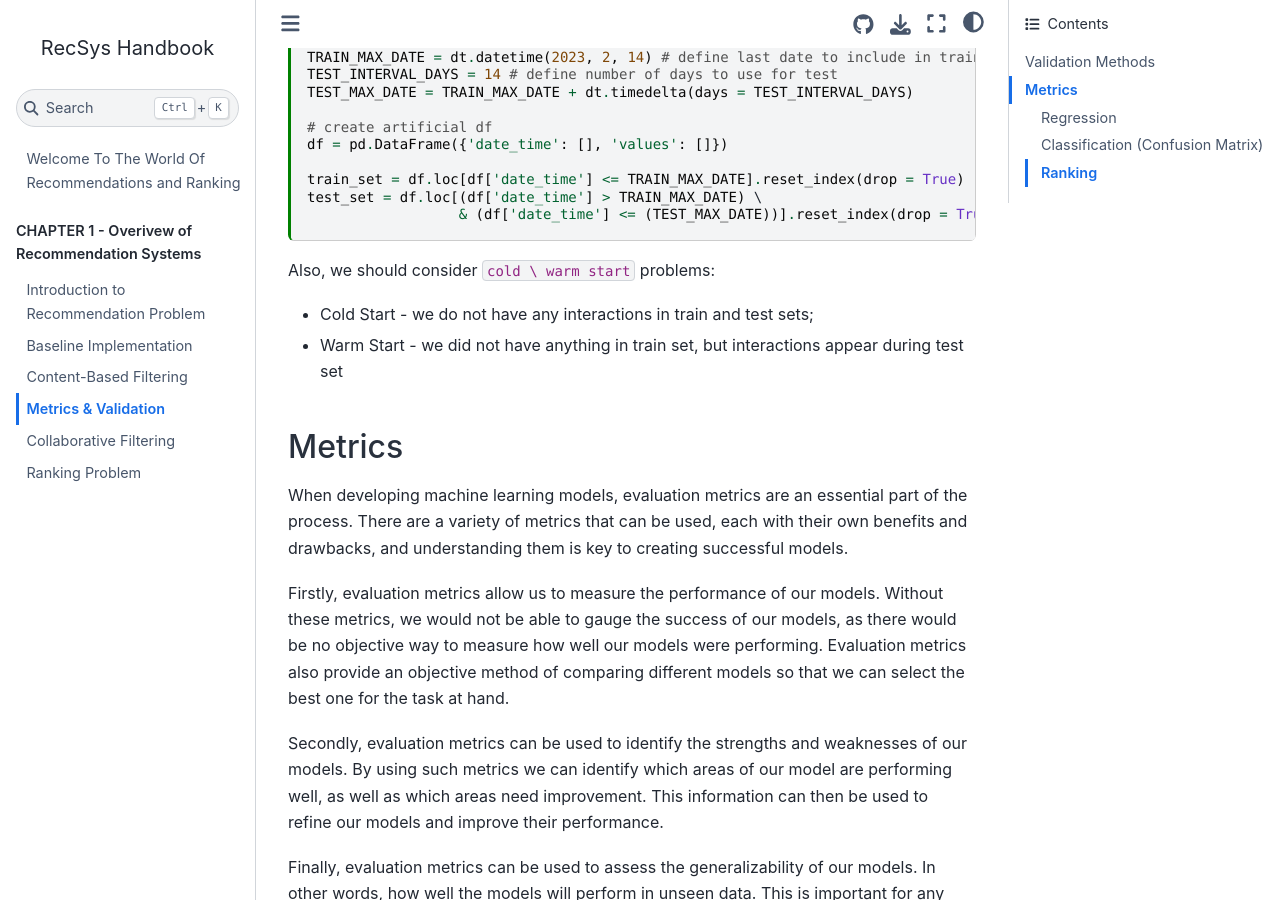
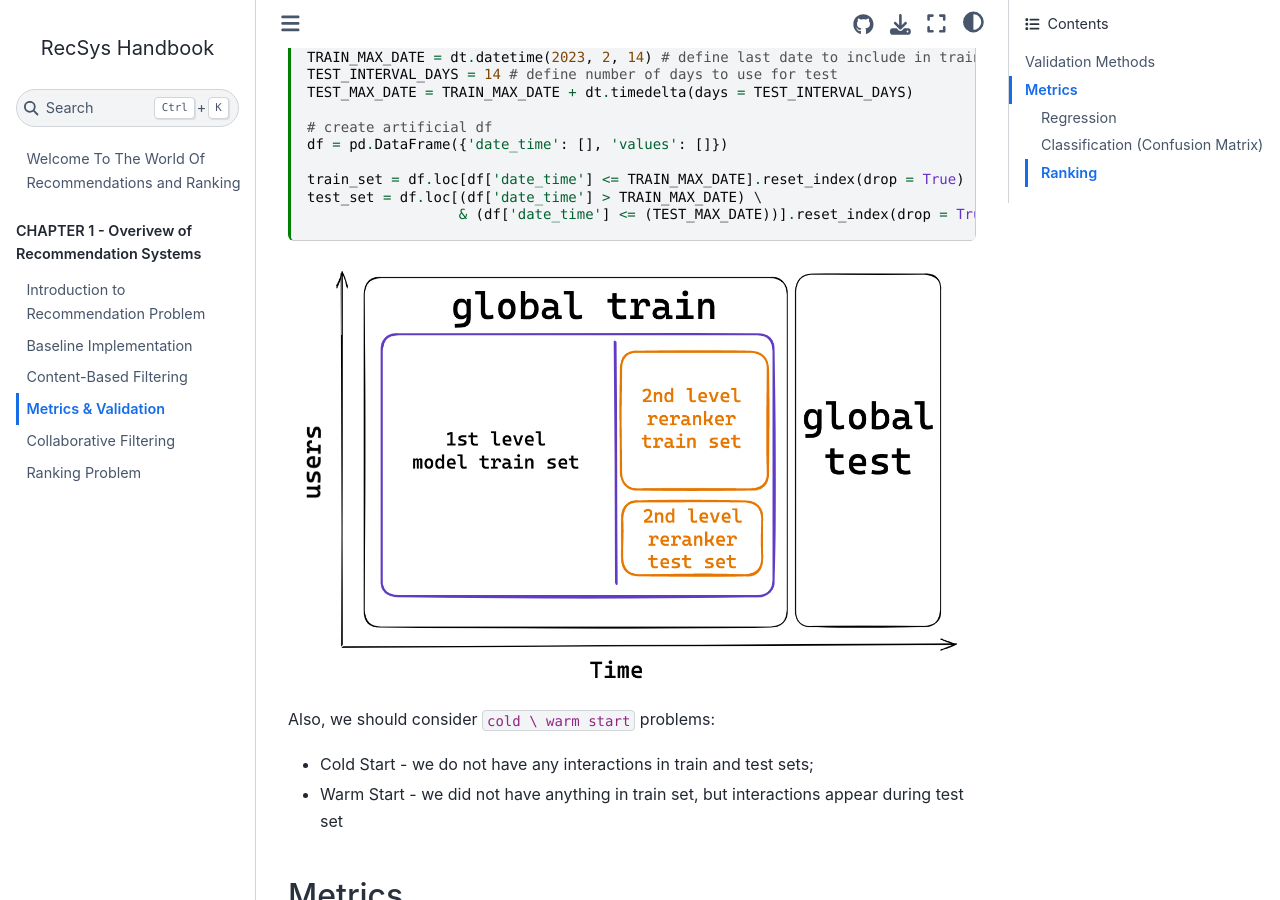
Before and after one commit to kshurik/rekkobook, a Jupyter Book: the page built from docs/chapter1/validation_metrics.md, in a window 1280 px wide and 900 px high, scrolled down 1780 px. Built offline with Jupyter Book 1.0.4 settings and Sphinx 7.4.7 and the Sphinx Book theme 1.1.4, drawn with Linux system fonts in a browser that asks for light colours.

Commit message:
added validation scheme png

````diff
--- a/docs/chapter1/validation_metrics.md
+++ b/docs/chapter1/validation_metrics.md
@@ -88,6 +88,8 @@ train_set = df.loc[df['date_time'] <= TRAIN_MAX_DATE].reset_index(drop = True)
 test_set = df.loc[(df['date_time'] > TRAIN_MAX_DATE) \
                   & (df['date_time'] <= (TEST_MAX_DATE))].reset_index(drop = True)
 ```
+
+![](img/validation_scheme.png)
 
 Also, we should consider `cold \ warm start` problems:
 - Cold Start - we do not have any interactions in train and test sets;
````
Also changed, not shown: docs/chapter1/img/validation_scheme.png (added).
